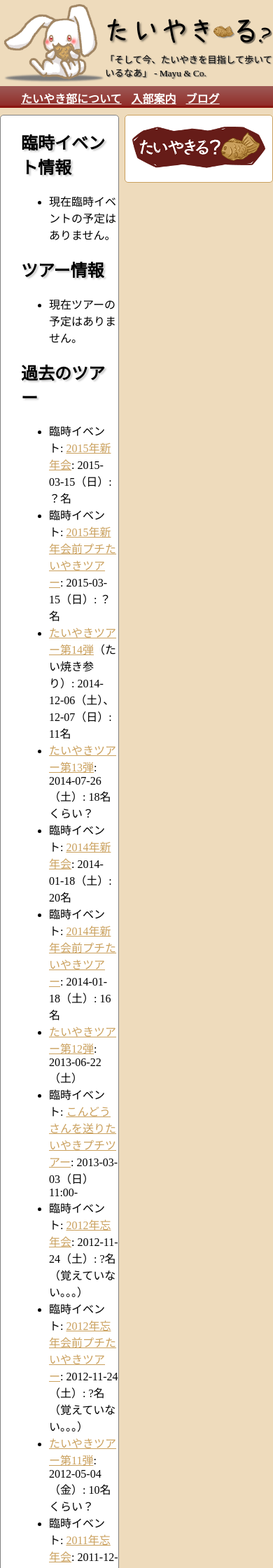
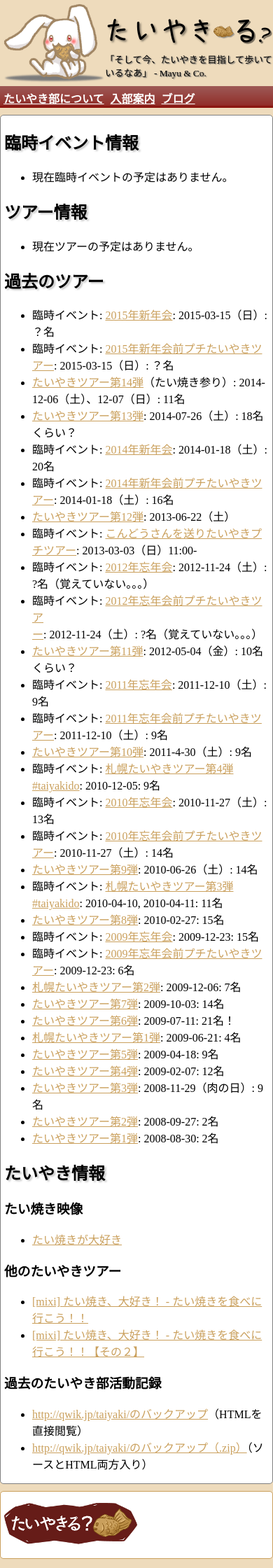
Before and after one commit to taiyaki/taiyaki.club, a Jekyll site: the page built from index.md, in a window 390 px wide. Shown: the top 2240 px of the page at 70% size. Built offline with Jekyll 4.4.1, drawn with Linux system fonts in a browser that asks for light colours.

Commit message:
Support responsive

```diff
--- a/css/taiyaki.scss
+++ b/css/taiyaki.scss
@@ -1,5 +1,10 @@
 ---
 ---
+
+$mobile_max_width: 640px;
+
+$page_padding_left: 25px;
+$mobile_page_padding_left: 5px;
 
 html,
 body {
@@ -81,7 +86,7 @@ header {
             color: white;
             margin: 0px;
             padding: 0px;
-            padding-left: 25px;
+            padding-left: $page_padding_left;
             position: absolute;
             top: 5px;
 
@@ -93,7 +98,9 @@ header {
 
             li {
                 display: inline;
-                padding-left: 5px;
+                margin: 0;
+                padding: 0;
+                padding-left: 0;
                 padding-right: 5px;
             }
         }
@@ -106,7 +113,7 @@ div.main-content
     margin-top: 10px;
     margin-right: 220px;
     margin-bottom: 10px;
-    padding-left: 29px;
+    padding-left: $page_padding_left + 4px;
     border: 1px solid grey;
     -moz-border-radius: 5px;
     -webkit-border-radius: 5px;
@@ -188,3 +195,29 @@ footer {
         margin: 0;
     }
 }
+
+
+@media screen and (max-width: $mobile_max_width) {
+    header {
+        nav {
+            ul {
+                padding-left: $mobile_page_padding_left;
+            }
+        }
+    }
+
+    div.main-content {
+        padding-left: $mobile_page_padding_left;
+        margin-right: 0;
+    }
+
+    div.sidebar {
+        position: relative;
+        top: 0;
+        width: auto;
+
+        div.about-taiyaki-club {
+            padding-left: $mobile_page_padding_left;
+        }
+    }
+}
```
